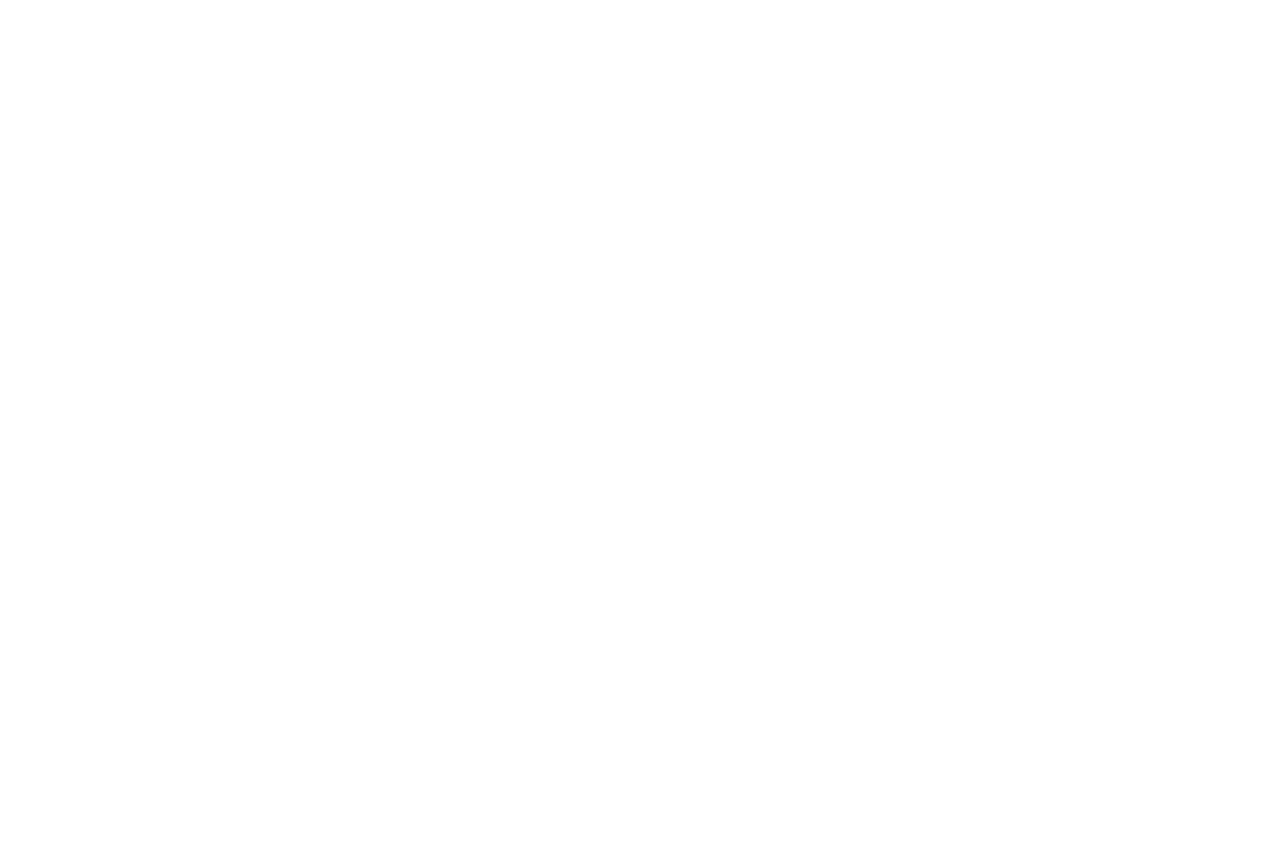
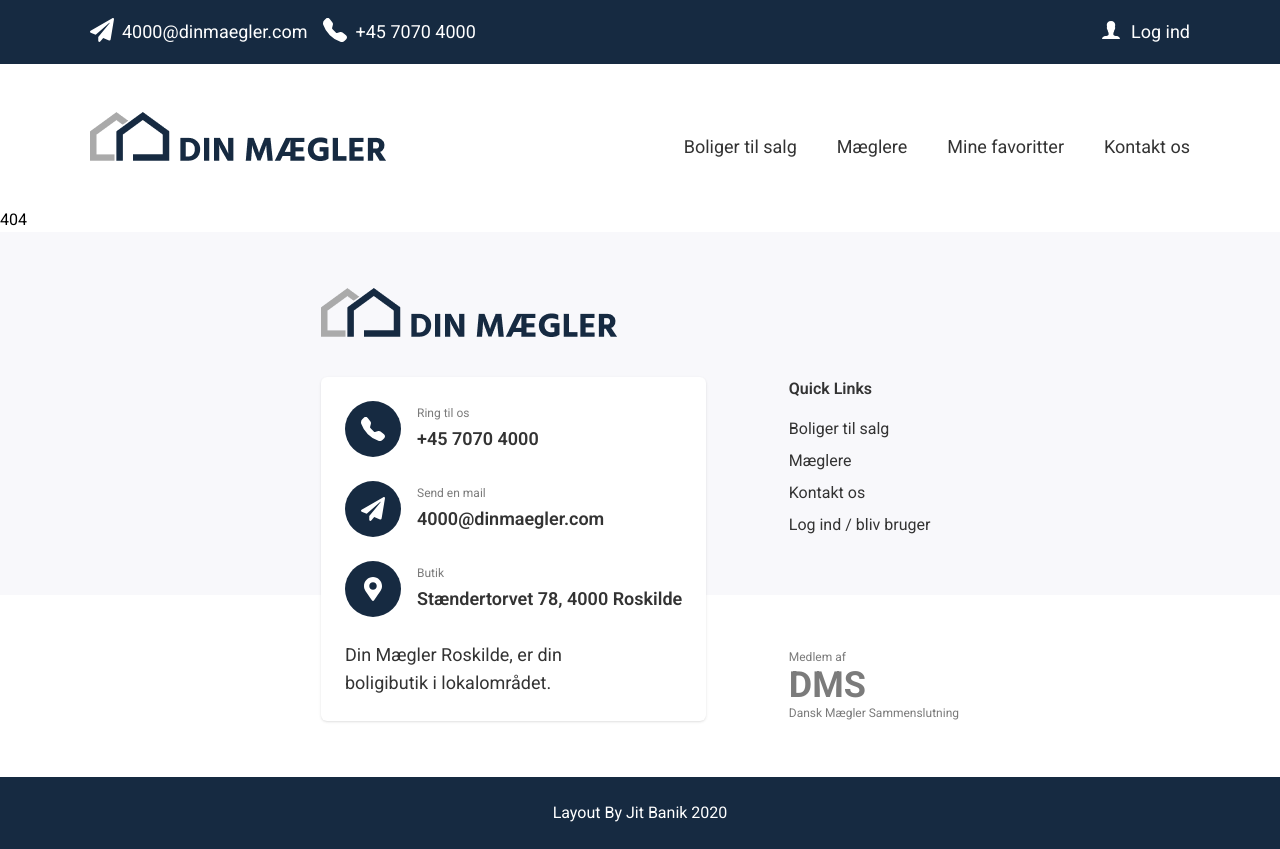
Before and after one commit to Howtoad/real-estate, a React (Create React App) app: page /kontakt in a window 1280 px wide. Before the commit this address had no page. Before the commit the page ends 800 px from the top, so only its background shows below. Built offline with nearby package versions, Linux system fonts and the light colour scheme.

Commit message:
not found wip

```diff
--- a/src/index.js
+++ b/src/index.js
@@ -10,6 +10,7 @@ import AgentsTemplate from "./templates/AgentsTemplate";
 import ContactAgent from "./views/ContactAgent";
 import Login from "./views/Login";
 import { UserProvider } from "./context/UserContext";
+import NotFound from "./views/NotFound";
 
 const root = ReactDOM.createRoot(document.getElementById("root"));
 root.render(
@@ -24,6 +25,7 @@ root.render(
             <Route path="/maeglere/:id" element={<ContactAgent />} />
             <Route path="/maeglere" element={<AgentsTemplate />} />
             <Route path="/login" element={<Login />} />
+            <Route path="*" element={<NotFound />} />
           </Route>
         </Routes>
       </BrowserRouter>
--- /dev/null
+++ b/src/views/NotFound.js
@@ -0,0 +1,7 @@
+import React from "react";
+
+function NotFound() {
+  return <div>404</div>;
+}
+
+export default NotFound;
```
